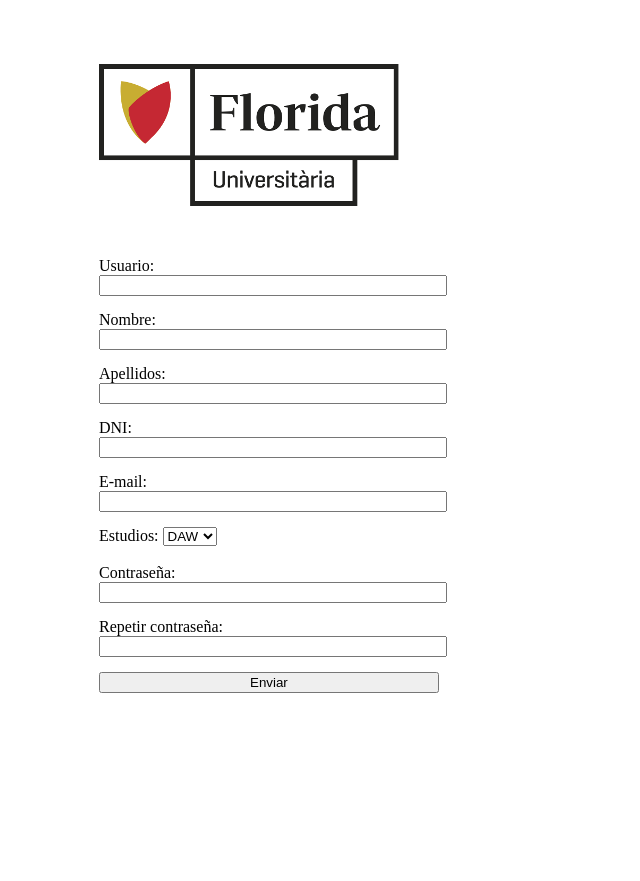
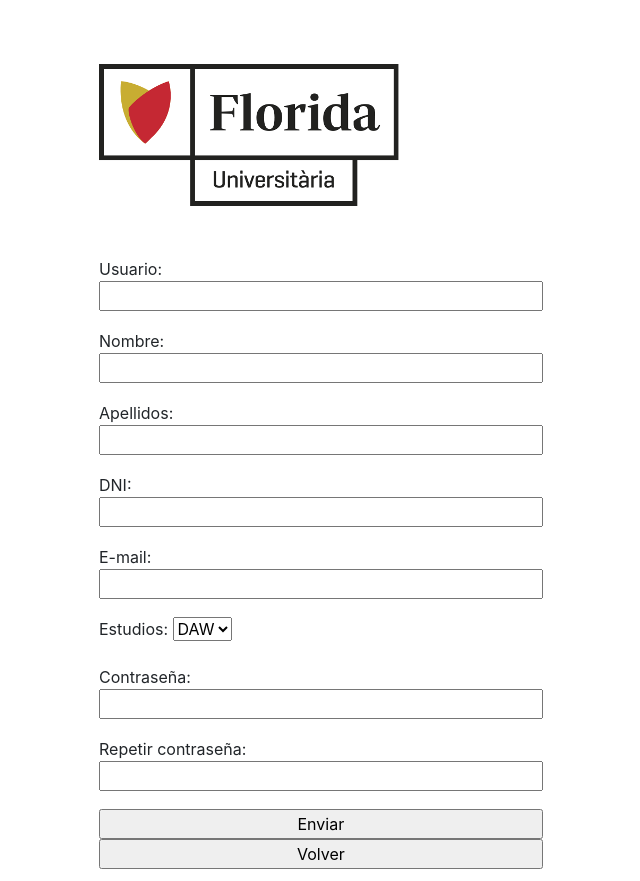
Before and after one commit to davidvic99/pi, a PHP site: page /registro.php in a window 1280 px wide. Shown: the whole page, without its empty margins (413-1053 px from the left). Before the commit the page ends 693 px from the top, so only its background shows below. Run offline with PHP 8.4, Linux system fonts and the light colour scheme.

Commit message:
Cambio en el registro

```diff
--- a/public/registro.php
+++ b/public/registro.php
@@ -16,13 +16,14 @@ if (!empty($_POST)) {
 <html lang="es" dir="ltr">
   <head>
     <meta charset="utf-8">
+    <link rel="stylesheet" href="https://stackpath.bootstrapcdn.com/bootstrap/4.3.1/css/bootstrap.min.css" integrity="sha384-ggOyR0iXCbMQv3Xipma34MD+dH/1fQ784/j6cY/iJTQUOhcWr7x9JvoRxT2MZw1T" crossorigin="anonymous">
     <link rel="stylesheet" href="./css/estiloRegistro.css">
     <meta name="viewport" content="width=device-width, initial-scale=1">
     <title>Registro</title>
   </head>
   <body>
     <img src="./img/florida.png" alt="">
-    <form class="" action="" method="post">
+    <form id="registro" action="" method="POST" name="registro" >
     <div class="texto">
         Usuario:
         <input type="text" name="usuario" value="" required><br><br><br>
@@ -35,7 +36,7 @@ if (!empty($_POST)) {
         E-mail:
         <input type="email" name="email" value="" required><br><br><br>
         Estudios:
-        <select name="estudios" required >
+        <select name="estudios"  >
           <option selected>DAW</option>
           <option>3D</option>
           <option>ASIR</option>
@@ -45,9 +46,12 @@ if (!empty($_POST)) {
         <input type="password" name="contraseña" value="" required><br><br><br>
         Repetir contraseña:
         <input type="password" name="contraseña2" value="" required><br><br><br>
-        <input type="submit" name="button" value="Enviar"><br><br><br>
+        <input type="submit" class="validar" value="Enviar" />
+        <a href="index.php"> <input type="button" value="Volver" /></a><br><br><br>
     </form></div>
 </form>
   </body>
+
+
 </html>
 <?php }  ?>
```
